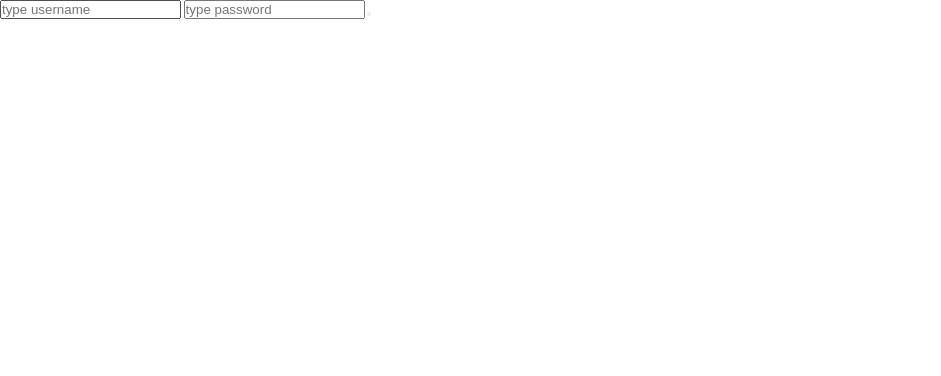
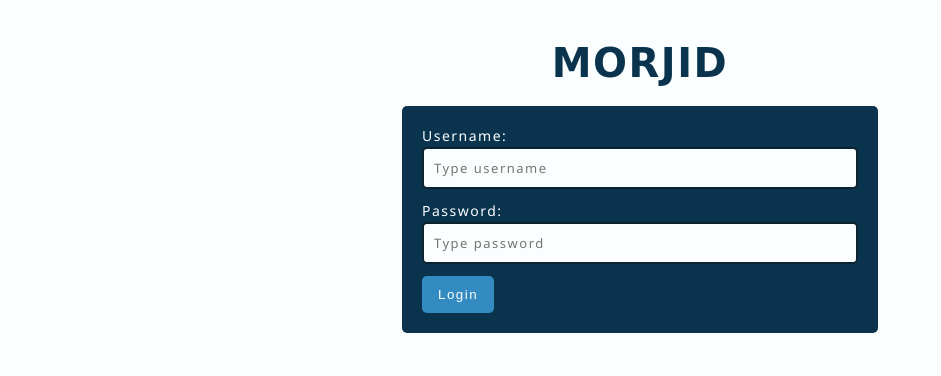
Before and after one commit to lostSilverfish/MorJid-JS-class, a plain HTML site: page Final Project/Finished/index.html in a window 1280 px wide. Shown: the whole page, without its empty margins (0-941 px from the left). Drawn offline with Linux system fonts and the light colour scheme; a web font is replaced by a local one.

Commit message:
first Project

```diff
--- a/Final Project/Finished/css/main.css
+++ b/Final Project/Finished/css/main.css
@@ -4,6 +4,14 @@
   --font-title: "Macondo", cursive;
   --font-body: "Noto Sans", sans-serif;
   --font-heading: "Noto Serif", serif;
+  --color-primary: #338bc1;
+  --color-primary-light: #c4dcec;
+  --color-primary-dark: #0a344e;
+  --color-warning: #ef6461;
+  --color-success: #4daa57;
+  --color-caution: #fa824c;
+  --color-white: #fbfeff;
+  --color-black: #0d2330;
 }
 
 *,
@@ -20,6 +28,14 @@ html {
 
 body {
   font-family: var(--font-body);
+  letter-spacing: 0.15rem;
+  display: flex;
+  flex-direction: column;
+  align-items: center;
+  justify-content: center;
+  width: 100vw;
+  height: auto;
+  background-color: var(--color-white);
 }
 
 h1,
@@ -29,4 +45,84 @@ h4,
 h5,
 h6 {
   font-family: var(--font-heading);
+  margin-bottom: 2rem;
+  text-transform: uppercase;
 }
+
+h1 {
+  font-size: 4rem;
+}
+
+p {
+  font-size: 1.6rem;
+}
+
+input {
+  display: inline-block;
+  font-family: inherit;
+  letter-spacing: inherit;
+  padding: 1rem;
+  margin-bottom: 1.2rem;
+  font-size: 1.3rem;
+  border-radius: 0.5rem;
+  outline: none;
+  color: var(--color-primary-dark);
+  background-color: var(--color-white);
+  border: 2px solid var(--color-black);
+  transition: border 0.5s ease-in-out;
+}
+
+input:focus {
+  border: 2px solid var(--color-primary);
+  outline: none;
+}
+
+label {
+  font-size: 1.4rem;
+  font-family: inherit;
+  margin-bottom: 0.2rem;
+  color: var(--color-white);
+}
+
+button {
+  outline: none;
+  color: var(--color-white);
+  background-color: var(--color-primary);
+  padding: 1rem 1.5rem;
+  align-self: start;
+  border: 1px solid transparent;
+  border-radius: 0.5rem;
+  cursor: pointer;
+  letter-spacing: inherit;
+}
+
+button:hover {
+  border: 1px solid var(--color-primary-light);
+}
+
+/* ----- custom classes ------ */
+
+.container {
+  height: auto;
+  display: flex;
+  flex-direction: column;
+  justify-content: center;
+  align-items: center;
+  padding: 4rem 1.2rem;
+}
+
+.sign-in-form {
+  display: flex;
+  flex-direction: column;
+  background-color: var(--color-primary-dark);
+  width: 100%;
+  padding: 2rem;
+  border-radius: 0.5rem;
+  font-family: inherit;
+}
+
+.title {
+  font-family: var(--font-title);
+  color: var(--color-primary-dark);
+  font-weight: bold;
+}
--- a/Final Project/Finished/index.html
+++ b/Final Project/Finished/index.html
@@ -7,20 +7,29 @@
     <title>MorJid Adventure</title>
   </head>
   <body>
-    <form>
+    <div class="container">
+      <h1 class="title">MORJID</h1>
+      <form class="sign-in-form">
+        <label for="username">Username:</label>
         <input
           type="text"
           id="username"
           name="username"
-        placeholder="type username"
+          placeholder="Type username"
+          required
         />
+        <label for="password">Password:</label>
         <input
           type="password"
           id="password"
           name="password"
-        placeholder="type password"
+          placeholder="Type password"
+          required
         />
-      <button id="submitBtn"></button>
+        <button id="submitBtn">Login</button>
       </form>
+    </div>
+    <script src="js/fixes.js"></script>
+    <script src="js/index.js"></script>
   </body>
 </html>
--- /dev/null
+++ b/Final project/Finished/js/fixes.js
@@ -0,0 +1,7 @@
+"use strict";
+
+// to fix container width in small screens,
+// can be achieved in css @media only screen rule. But I have decided to do this way
+const container = document.querySelector(".container");
+container.style.width =
+  window.innerWidth <= 500 ? `${window.innerWidth}px` : `500px`;
```
Also changed, not shown: Day 1/project/calculator.js (added, +26 -0 lines), Day 1/project/index.html (added, +11 -0 lines), 1 other file. Lines whose indentation alone changed are shown as unchanged.
